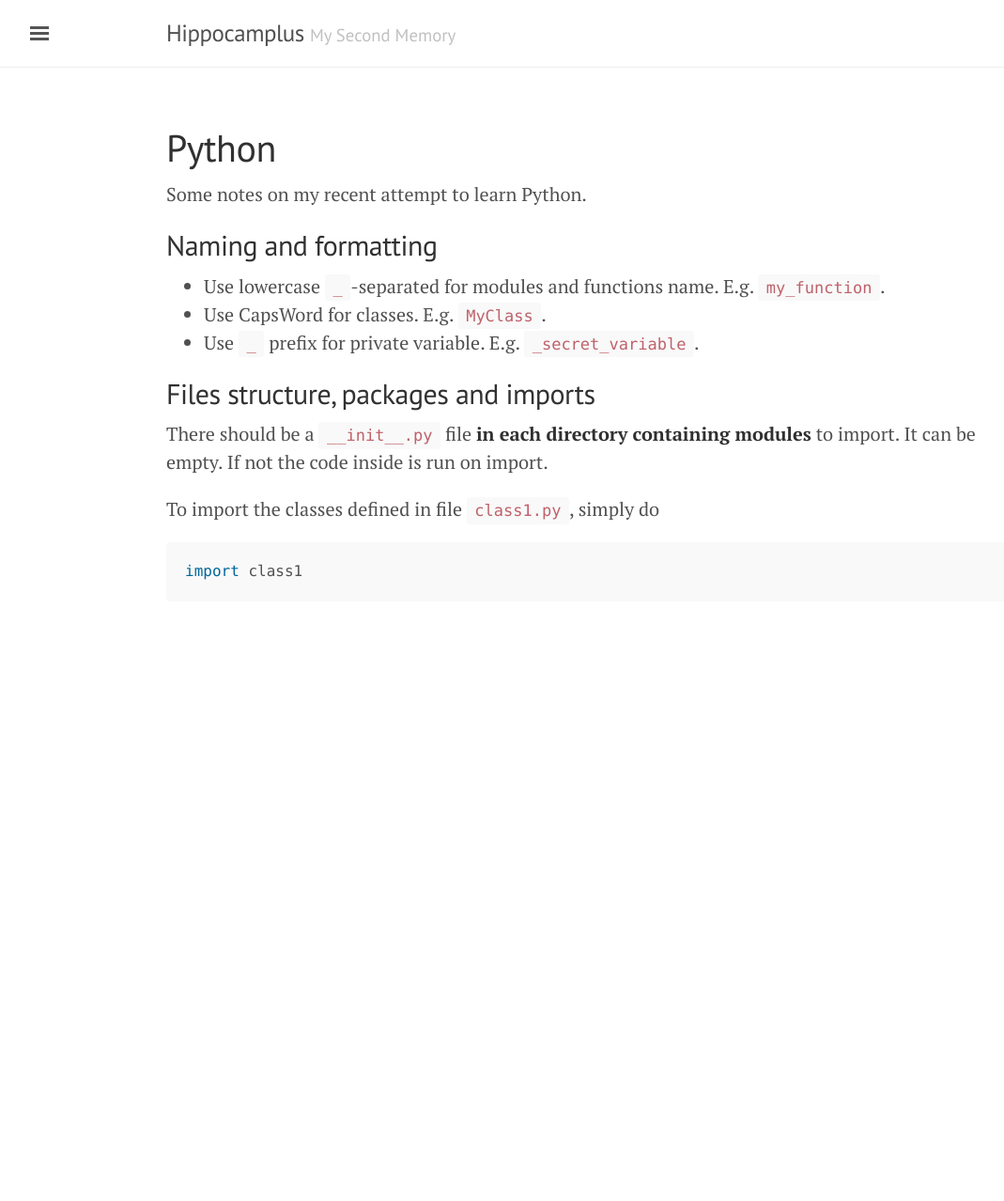
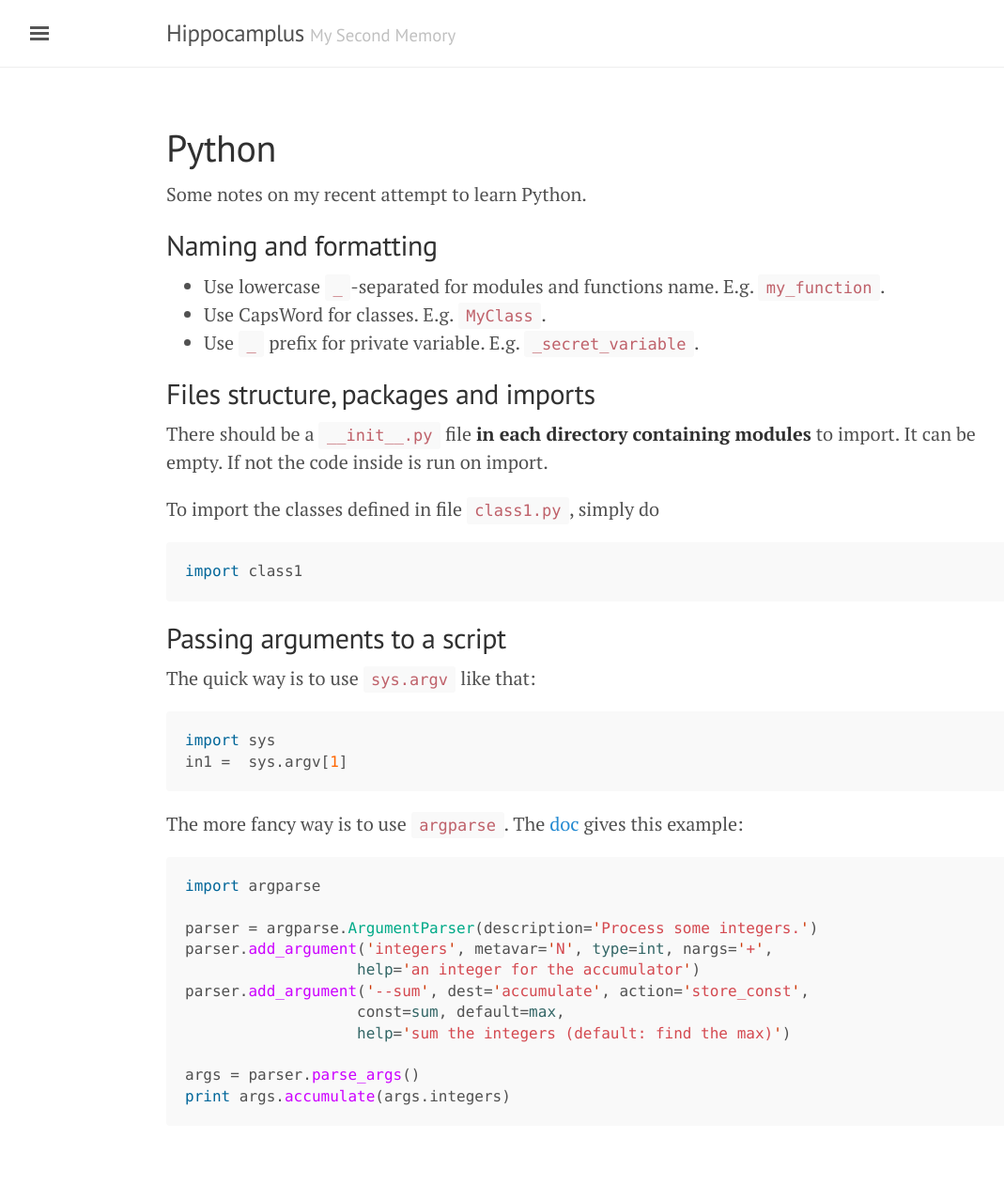
Before and after one commit to jmonlong/Hippocamplus, a Jekyll site: the page built from python.md, in a window 1280 px wide. Shown: the whole page at 94% size, without its empty margins (3-1072 px from the left). Built offline with Jekyll 4.4.1, drawn with Linux system fonts in a browser that asks for light colours; nearby versions of some CDN libraries; before the commit the page ends 900 px from its top, so only the background shows below that.

Commit message:
arguments

```diff
--- a/python.md
+++ b/python.md
@@ -20,3 +20,28 @@ To import the classes defined in file `class1.py`, simply do
 ~~~python
 import class1
 ~~~
+
+## Passing arguments to a script
+
+The quick way is to use `sys.argv` like that:
+
+~~~python
+import sys
+in1 =  sys.argv[1]
+~~~
+
+The more fancy way is to use `argparse`. The [doc](https://docs.python.org/2/library/argparse.html) gives this example:
+
+~~~python
+import argparse
+
+parser = argparse.ArgumentParser(description='Process some integers.')
+parser.add_argument('integers', metavar='N', type=int, nargs='+',
+                   help='an integer for the accumulator')
+parser.add_argument('--sum', dest='accumulate', action='store_const',
+                   const=sum, default=max,
+                   help='sum the integers (default: find the max)')
+
+args = parser.parse_args()
+print args.accumulate(args.integers)
+~~~
```
